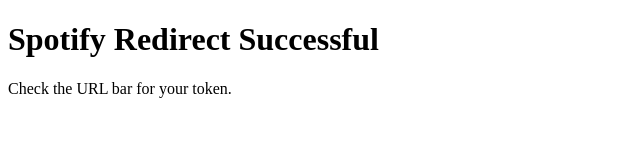
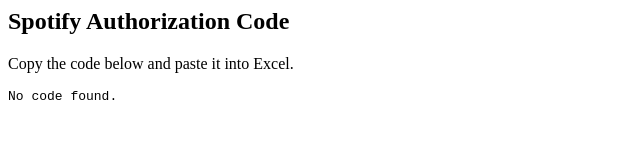
Before and after one commit to joetorgerson/joesforest-site, a plain HTML site: page callback.html in a window 1280 px wide. Shown: the whole page, without its empty margins (0-640 px from the left). Drawn offline with Linux system fonts and the light colour scheme.

Commit message:
Update callback.html

```diff
--- a/callback.html
+++ b/callback.html
@@ -1,8 +1,13 @@
-<!DOCTYPE html>
 <html>
-<head><title>Spotify Callback</title></head>
 <body>
-  <h1>Spotify Redirect Successful</h1>
-  <p>Check the URL bar for your token.</p>
+  <h2>Spotify Authorization Code</h2>
+  <p>Copy the code below and paste it into Excel.</p>
+  <pre id="code"></pre>
+
+  <script>
+    const params = new URLSearchParams(window.location.search);
+    const code = params.get("code");
+    document.getElementById("code").innerText = code || "No code found.";
+  </script>
 </body>
 </html>
```
